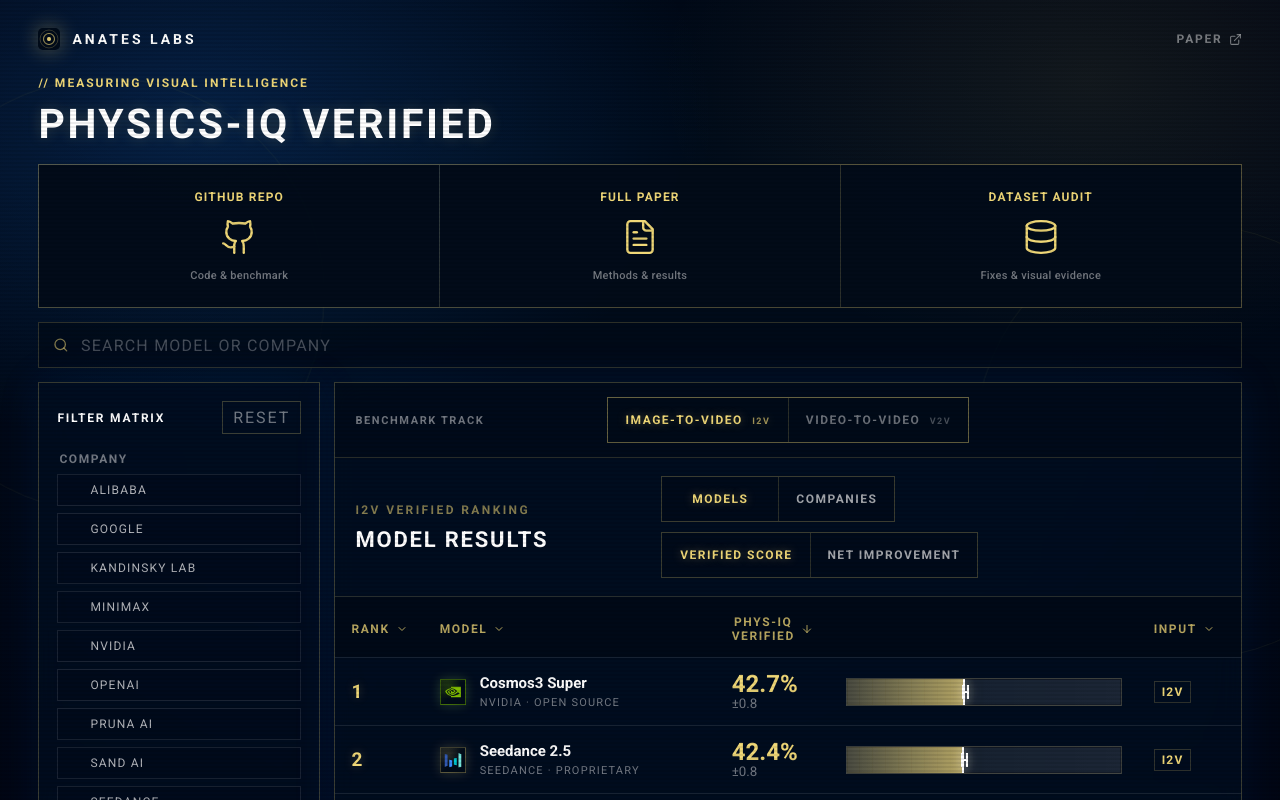
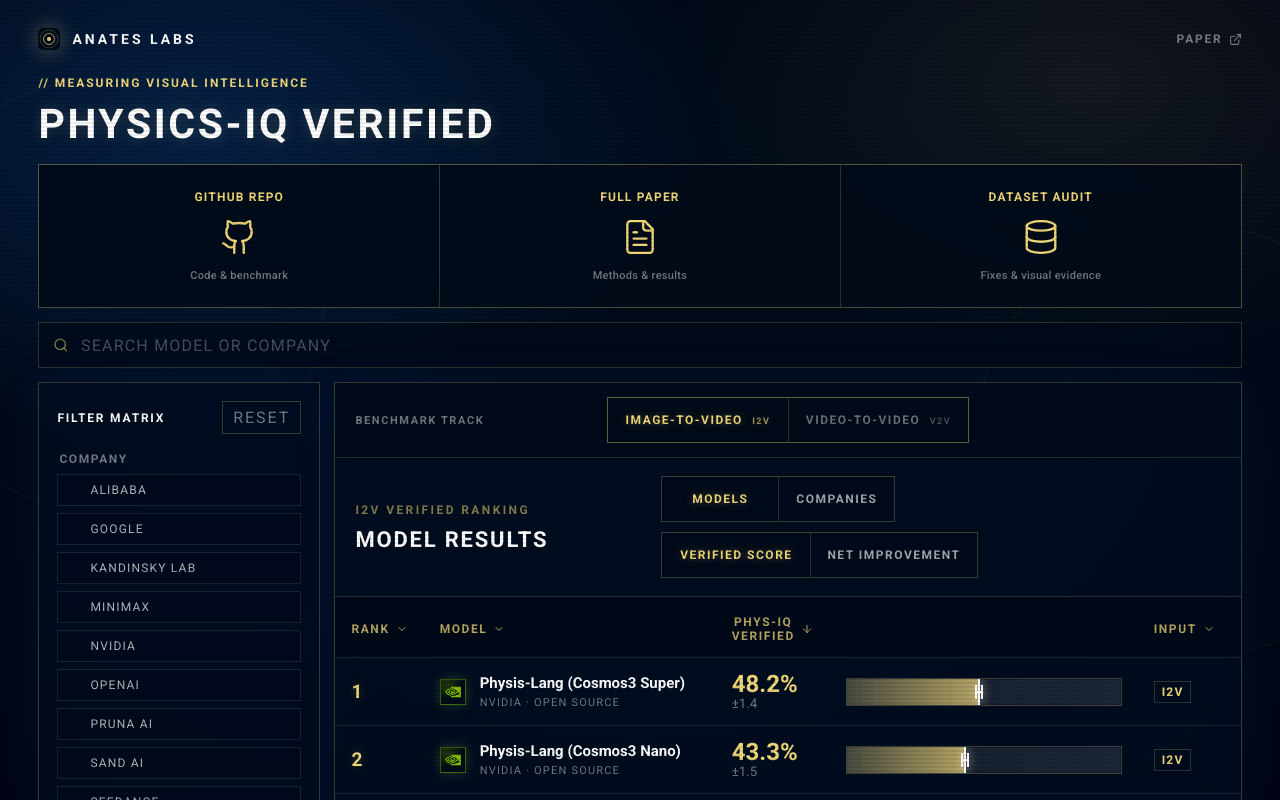
Before and after one commit to tuliti/mariana, a Next.js app: page / in a window 1280 px wide. Shown: the top 800 px of the page. Built offline with nearby package versions, Linux system fonts and the light colour scheme.

Commit message:
Add Physis-Lang Cosmos3 benchmark results

```diff
--- a/data/submissions.ts
+++ b/data/submissions.ts
@@ -412,7 +412,33 @@
     company: "NVIDIA",
     availability: "Open source",
     llmSupported: "No",
+    metrics: { physIq: { mean: 43.0, std: 2.0 }, sp: { mean: 54.2, std: 1.1 }, st: { mean: 36.5, std: 3.7 }, ws: { mean: 41.5, std: 1.9 }, mse: { mean: 39.8, std: 1.7 } }
+  },
+  {
+    id: "physis-lang-cosmos3-nano-i2v-custom",
+    model: "Physis-Lang (Cosmos3 Nano)",
+    modelIdentifier: "physics-iq-verified-20260925",
+    sourceUrl: "https://github.com/Physis-Intelligence/Physis-Lang",
+    inputType: "i2v",
+    protocol: "Custom",
+    dateAdded: "2026-09-25",
+    company: "NVIDIA",
+    availability: "Open source",
+    llmSupported: "Yes",
     runs: [42.4169, 41.6556, 41.9558, 45.9908],
-    metrics: { physIq: { mean: 43.0, std: 2.0 }, sp: { mean: 54.2, std: 1.1 }, st: { mean: 36.5, std: 3.7 }, ws: { mean: 41.5, std: 1.9 }, mse: { mean: 39.8, std: 1.7 } }
+    metrics: { physIq: { mean: 43.29, std: 1.52 }, sp: { mean: 56.17, std: 1.76 }, st: { mean: 31.01, std: 2.16 }, ws: { mean: 43.39, std: 2.16 }, mse: { mean: 42.58, std: 0.85 } }
+  },
+  {
+    id: "physis-lang-cosmos3-super-i2v-custom",
+    model: "Physis-Lang (Cosmos3 Super)",
+    modelIdentifier: "physics-iq-verified-20260925",
+    sourceUrl: "https://github.com/Physis-Intelligence/Physis-Lang",
+    inputType: "i2v",
+    protocol: "Custom",
+    dateAdded: "2026-09-25",
+    company: "NVIDIA",
+    availability: "Open source",
+    llmSupported: "Yes",
+    metrics: { physIq: { mean: 48.23, std: 1.43 }, sp: { mean: 59.87, std: 1.43 }, st: { mean: 41.57, std: 3.11 }, ws: { mean: 48.53, std: 1.06 }, mse: { mean: 42.96, std: 1.29 } }
   }
 ];
```
